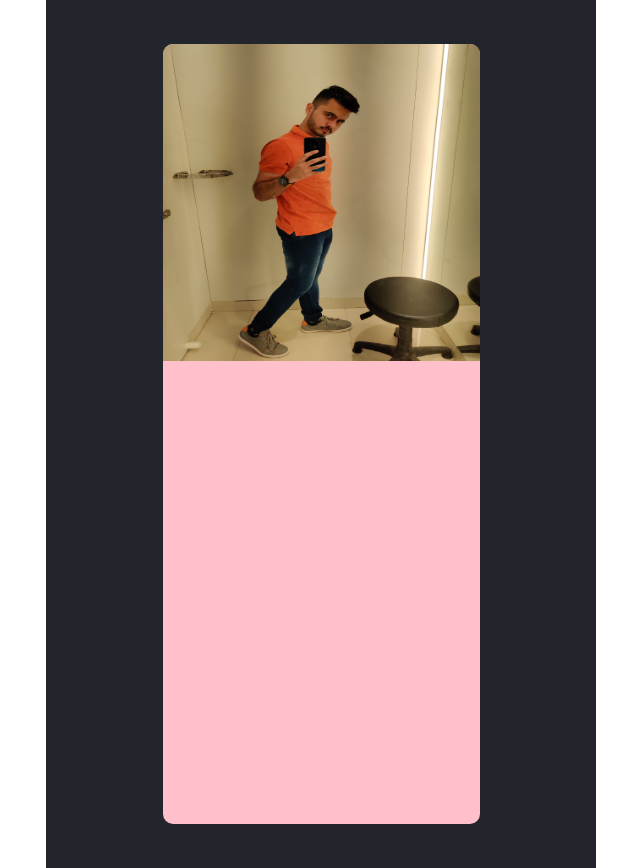
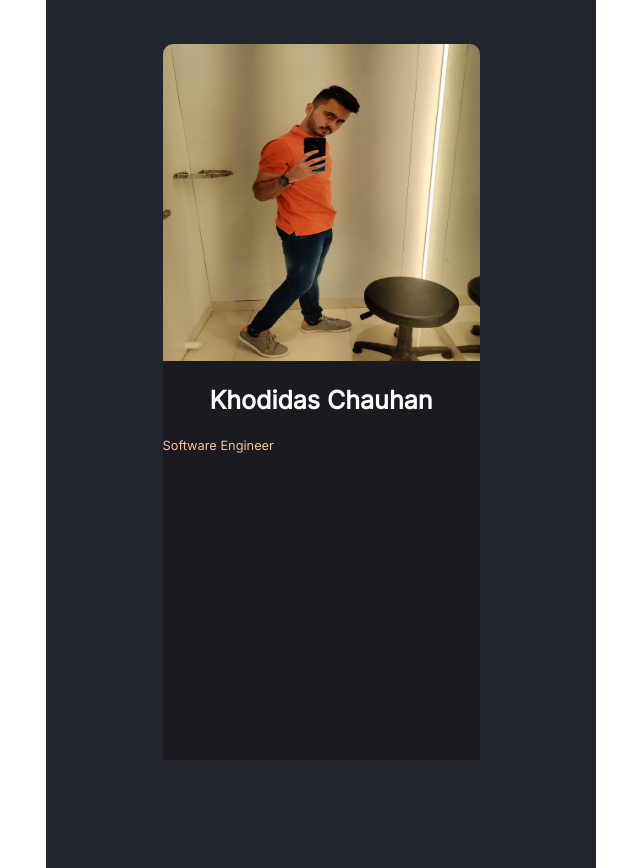
Before and after one commit to Khodidas-withLoveKD/React-Learnings, a React (Create React App) app: page /scrimba-course/digital-business-card in a window 1280 px wide. Shown: the whole page, without its empty margins (319-959 px from the left). Built offline with nearby package versions, Linux system fonts and the light colour scheme.

Commit message:
Aligned texts to center

```diff
--- a/public/index.html
+++ b/public/index.html
@@ -24,6 +24,11 @@
       work correctly both with client-side routing and a non-root public URL.
       Learn how to configure a non-root public URL by running `npm run build`.
     -->
+    <!-- All the custom imports -->
+    <link rel="preconnect" href="https://fonts.googleapis.com">
+    <link rel="preconnect" href="https://fonts.gstatic.com" crossorigin>
+    <link href="https://fonts.googleapis.com/css2?family=Inter&display=swap" rel="stylesheet">
+    <!-- Custom import Ends -->
     <title>React App</title>
   </head>
   <body>
--- /dev/null
+++ b/src/Pages/Scrimba Course/Project 1/About.jsx
@@ -0,0 +1,50 @@
+import React from 'react';
+
+const About = () => {
+  const centerItem = {
+    // marginLeft: 'auto',
+    // marginRight: 'auto',
+    textAlign: 'center'
+  }
+  const name = () => {
+    const nameCss = {
+      ...centerItem,
+      fontSize: '1.5625rem',
+      color: '#FFF',
+      paddingTop: '1.3125rem',
+      fontWeight: '700'
+    }
+    return (
+      <p style={nameCss}>Khodidas Chauhan</p>
+    )
+  }
+
+  const designation = () => {
+    const designationCss = {
+      fontWeight: '400',
+      fontSize: '0.8rem',
+      color: '#F3BF99',
+    }
+
+    return (
+      <p style={designationCss}>
+        Software Engineer
+      </p>
+    )
+  }
+
+  const aboutCss = {
+    backgroundColor: '#1A1B21',
+    height: '24.9375rem',
+    // width: '19.8125rem',
+  }
+
+  return (
+    <div style={aboutCss}>
+      {name()}
+      {designation()}
+    </div>
+  );
+}
+
+export default About;
--- a/src/Pages/Scrimba Course/Project 1/InnerCard.jsx
+++ b/src/Pages/Scrimba Course/Project 1/InnerCard.jsx
@@ -1,17 +1,20 @@
 import React from 'react';
 
+import About from './About';
 import DP from './DP';
 
 const InnerCard = () => {
   const cardCss = {
     width: '19.8125rem',
     height: '48.75rem',
-    backgroundColor: 'pink',
-    borderRadius: '0.625rem'
+    // backgroundColor: 'pink',
+    borderRadius: '0.625rem',
+    fontFamily: 'Inter, sans-serif',
   }
   return (
     <div style={cardCss}>
       <DP />
+      <About />
     </div>
   );
 }
```
